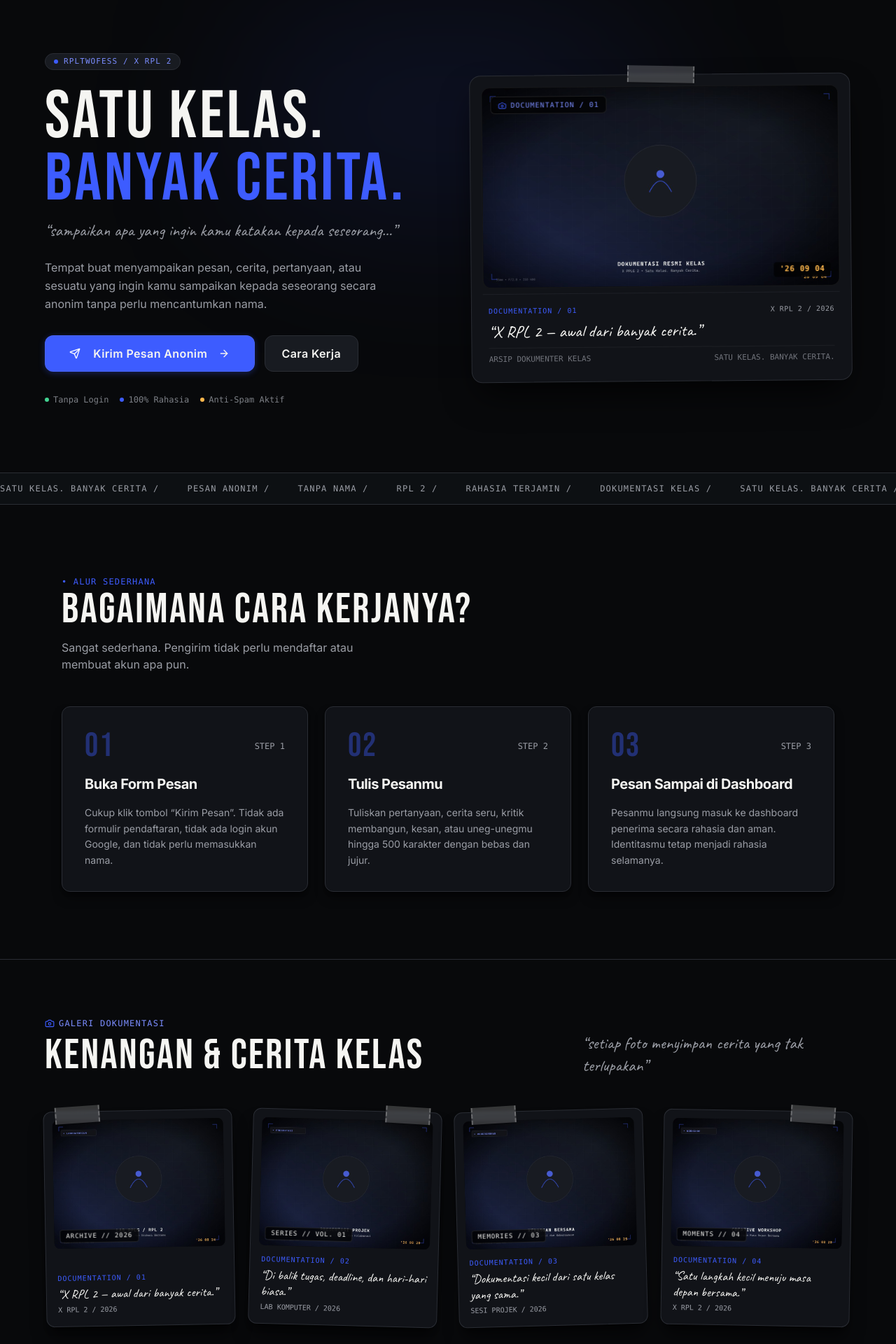
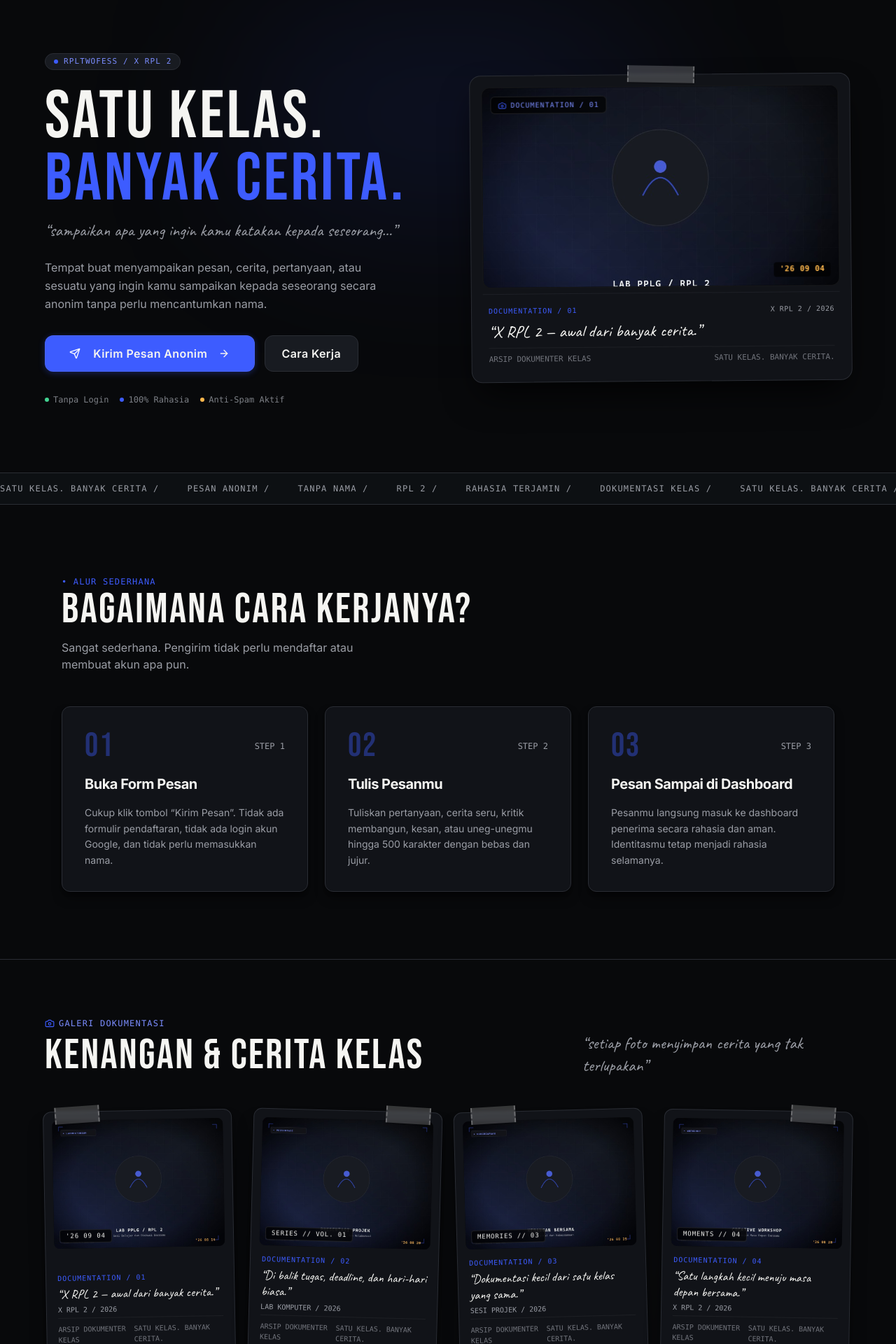
Before and after one commit to levistore/rpl2fess, a Next.js app: page / in a window 1280 px wide. Shown: the part 80-2000 px from the top of the page at 70% size. Built offline with nearby package versions, Linux system fonts and the light colour scheme; no server answers; the database is empty.

Commit message:
feat(documentation): make all documentation elements editable by admin and dynamic on homepage hero and gallery

```diff
--- a/app/page.tsx
+++ b/app/page.tsx
@@ -81,7 +81,7 @@ export default async function HomePage() {
 
           {/* Right Column: Photographic Scrapbook Hero */}
           <div className="lg:col-span-6 lg:pl-4">
-            <HeroComposerPreview />
+            <HeroComposerPreview item={documentationItems[0]} />
           </div>
         </div>
       </section>
@@ -238,6 +238,10 @@ export default async function HomePage() {
                     <span className="text-[10px] font-mono text-[#9A9DA5] block">
                       {doc.meta_text || "X RPL 2 / 2026"}
                     </span>
+                    <div className="pt-2 flex items-center justify-between text-[10px] font-mono text-[#9A9DA5]/70 border-t border-white/5 mt-1">
+                      <span>{doc.footer_text || "ARSIP DOKUMENTER KELAS"}</span>
+                      <span>{doc.tagline_text || "SATU KELAS. BANYAK CERITA."}</span>
+                    </div>
                   </div>
                 </div>
               );
--- a/components/documentation/documentation-form-modal.tsx
+++ b/components/documentation/documentation-form-modal.tsx
@@ -119,6 +119,12 @@ function DocumentationFormContent({
   const [caption, setCaption] = React.useState(itemToEdit?.caption || "");
   const [metaText, setMetaText] = React.useState(itemToEdit?.meta_text || "X RPL 2 / 2026");
   const [overlayText, setOverlayText] = React.useState(itemToEdit?.overlay_text || "");
+  const [footerText, setFooterText] = React.useState(
+    itemToEdit?.footer_text || "ARSIP DOKUMENTER KELAS"
+  );
+  const [taglineText, setTaglineText] = React.useState(
+    itemToEdit?.tagline_text || "SATU KELAS. BANYAK CERITA."
+  );
   const [selectedFile, setSelectedFile] = React.useState<File | null>(null);
   const [previewUrl, setPreviewUrl] = React.useState<string>(itemToEdit?.image_url || "");
   const [fileName, setFileName] = React.useState<string>("");
@@ -301,6 +307,8 @@ function DocumentationFormContent({
           category_label: categoryLabel.trim(),
           meta_text: metaText.trim(),
           overlay_text: overlayText.trim(),
+          footer_text: footerText.trim(),
+          tagline_text: taglineText.trim(),
           storage_path: urlRes.storagePath,
           image_url: urlRes.publicUrl,
         });
@@ -329,6 +337,8 @@ function DocumentationFormContent({
           category_label: categoryLabel.trim(),
           meta_text: metaText.trim(),
           overlay_text: overlayText.trim(),
+          footer_text: footerText.trim(),
+          tagline_text: taglineText.trim(),
         });
 
         setIsSavingDb(false);
@@ -406,6 +416,8 @@ function DocumentationFormContent({
             categoryLabel={categoryLabel}
             metaText={metaText}
             overlayText={overlayText}
+            footerText={footerText}
+            taglineText={taglineText}
             imageUrl={previewUrl}
           />
 
@@ -678,6 +690,45 @@ function DocumentationFormContent({
             </span>
           </div>
 
+          {/* Teks Dokumentasi & Tagline Grid */}
+          <div className="grid grid-cols-1 sm:grid-cols-2 gap-4 pt-1">
+            {/* Teks Dokumentasi */}
+            <div className="space-y-1.5">
+              <label className="text-xs font-mono uppercase tracking-wider text-[#9A9DA5] block">
+                Teks Dokumentasi
+              </label>
+              <Input
+                type="text"
+                value={footerText}
+                onChange={(e) => setFooterText(e.target.value)}
+                placeholder="ARSIP DOKUMENTER KELAS"
+                disabled={isSubmitting}
+                className="font-mono text-xs"
+              />
+              <span className="text-[10px] text-[#555A64] block">
+                Teks footer kiri kartu, misal: ARSIP DOKUMENTER KELAS
+              </span>
+            </div>
+
+            {/* Tagline / Footer */}
+            <div className="space-y-1.5">
+              <label className="text-xs font-mono uppercase tracking-wider text-[#9A9DA5] block">
+                Tagline / Footer
+              </label>
+              <Input
+                type="text"
+                value={taglineText}
+                onChange={(e) => setTaglineText(e.target.value)}
+                placeholder="SATU KELAS. BANYAK CERITA."
+                disabled={isSubmitting}
+                className="font-mono text-xs"
+              />
+              <span className="text-[10px] text-[#555A64] block">
+                Teks tagline kanan kartu, misal: SATU KELAS. BANYAK CERITA.
+              </span>
+            </div>
+          </div>
+
           {/* Actions */}
           <div className="flex items-center justify-between pt-4 border-t border-[#2A2D34]">
             <Button
--- a/components/documentation/documentation-manager.tsx
+++ b/components/documentation/documentation-manager.tsx
@@ -306,6 +306,12 @@ export function DocumentationManager({ initialItems }: DocumentationManagerProps
                     </p>
                   </div>
 
+                  {/* Footer & Tagline metadata */}
+                  <div className="flex items-center justify-between text-[11px] font-mono text-[#9A9DA5]/75 px-1">
+                    <span>{item.footer_text || "ARSIP DOKUMENTER KELAS"}</span>
+                    <span>{item.tagline_text || "SATU KELAS. BANYAK CERITA."}</span>
+                  </div>
+
                   {/* Bottom Controls */}
                   <div className="flex items-center justify-between gap-2 pt-1 flex-wrap">
                     <div className="flex items-center gap-2">
@@ -398,6 +404,8 @@ export function DocumentationManager({ initialItems }: DocumentationManagerProps
               categoryLabel={previewItem.category_label}
               metaText={previewItem.meta_text}
               overlayText={previewItem.overlay_text}
+              footerText={previewItem.footer_text}
+              taglineText={previewItem.tagline_text}
               imageUrl={previewItem.image_url}
             />
             <div className="flex justify-end pt-2 border-t border-[#2A2D34]">
--- a/components/documentation/documentation-preview-card.tsx
+++ b/components/documentation/documentation-preview-card.tsx
@@ -2,6 +2,7 @@
 
 import * as React from "react";
 import Image from "next/image";
+import { Camera } from "lucide-react";
 
 interface DocumentationPreviewCardProps {
   title?: string;
@@ -9,6 +10,8 @@ interface DocumentationPreviewCardProps {
   categoryLabel: string;
   metaText: string;
   overlayText?: string | null;
+  footerText?: string | null;
+  taglineText?: string | null;
   imageUrl: string;
 }
 
@@ -17,16 +20,25 @@ export function DocumentationPreviewCard({
   categoryLabel,
   metaText,
   overlayText,
+  footerText,
+  taglineText,
   imageUrl,
 }: DocumentationPreviewCardProps) {
+  const displayLabel = categoryLabel || "DOCUMENTATION / 01";
+  const displayMeta = metaText || "X RPL 2 / 2026";
+  const displayCaption = caption || "Tulis caption dokumentasi...";
+  const displayOverlay = overlayText || "";
+  const displayFooter = footerText || "ARSIP DOKUMENTER KELAS";
+  const displayTagline = taglineText || "SATU KELAS. BANYAK CERITA.";
+
   return (
-    <div className="w-full max-w-sm mx-auto">
-      <div className="relative rounded-xl bg-[#111318] border border-[#2A2D34] p-3.5 shadow-2xl shadow-black/80 flex flex-col justify-between">
+    <div className="w-full max-w-sm sm:max-w-md mx-auto">
+      <div className="relative rounded-2xl bg-[#111318] border border-[#2A2D34] p-3 sm:p-4 shadow-2xl shadow-black/80 flex flex-col justify-between">
         {/* Tape Accent */}
-        <div className="scrapbook-tape w-16 -top-2.5 left-6 rotate-[-2deg]" />
+        <div className="scrapbook-tape w-20 -top-2.5 left-1/2 -translate-x-1/2 rotate-[-1deg]" />
 
         {/* Photo Container */}
-        <div className="relative aspect-[4/3] w-full rounded-lg overflow-hidden bg-[#08090B] border border-[#2A2D34]/50">
+        <div className="relative aspect-[16/10] sm:aspect-[16/9] w-full rounded-xl overflow-hidden bg-[#08090B] border border-white/5">
           {imageUrl ? (
             <Image
               src={imageUrl}
@@ -34,7 +46,7 @@ export function DocumentationPreviewCard({
               fill
               unoptimized={imageUrl.startsWith("blob:") || imageUrl.startsWith("data:")}
               className="object-cover"
-              sizes="(max-width: 768px) 100vw, 360px"
+              sizes="(max-width: 768px) 100vw, 420px"
             />
           ) : (
             <div className="w-full h-full flex flex-col items-center justify-center text-[#555A64] p-4 text-center">
@@ -42,25 +54,39 @@ export function DocumentationPreviewCard({
             </div>
           )}
 
+          {/* Film Viewfinder Overlay Top Left */}
+          <div className="absolute top-2.5 left-2.5 flex items-center gap-1.5 px-2 py-0.5 rounded-md bg-black/70 backdrop-blur-sm border border-white/10 text-[9px] font-mono tracking-widest text-[#7B8DFF]">
+            <Camera className="w-3 h-3 text-[#3D5CFF]" />
+            <span className="uppercase">{displayLabel}</span>
+          </div>
+
           {/* Overlay Text if specified */}
-          {overlayText && (
-            <div className="absolute bottom-2.5 left-2.5 px-2.5 py-0.5 rounded bg-black/75 backdrop-blur-sm border border-white/10 text-[9px] font-mono tracking-widest text-[#F5F5F2] uppercase shadow-md">
-              {overlayText}
+          {displayOverlay && (
+            <div className="absolute bottom-2.5 right-2.5 px-2 py-0.5 rounded bg-black/75 backdrop-blur-sm border border-white/10 text-[9px] font-mono tracking-wider font-bold text-[#FFB84D] uppercase shadow-md">
+              {displayOverlay}
             </div>
           )}
         </div>
 
-        {/* Editorial Content */}
-        <div className="pt-3.5 pb-1 px-1 space-y-1.5">
-          <span className="text-[10px] font-mono uppercase tracking-widest text-[#3D5CFF] block">
-            {categoryLabel || "DOCUMENTATION"}
-          </span>
-          <p className="font-handwriting text-lg text-[#F5F5F2] leading-snug">
-            &ldquo;{caption || "Tulis caption dokumentasi..."}&rdquo;
+        {/* Polaroid Scrapbook Caption */}
+        <div className="pt-3.5 pb-1 px-1 space-y-1.5 border-t border-[#2A2D34]/50 mt-2">
+          <div className="flex items-center justify-between">
+            <span className="text-[10px] font-mono uppercase tracking-widest text-[#3D5CFF] block">
+              {displayLabel}
+            </span>
+            <span className="text-[10px] font-mono uppercase tracking-wider text-[#9A9DA5] block">
+              {displayMeta}
+            </span>
+          </div>
+
+          <p className="font-handwriting text-xl text-[#F5F5F2] leading-snug">
+            &ldquo;{displayCaption}&rdquo;
           </p>
-          <span className="text-[10px] font-mono text-[#9A9DA5] block">
-            {metaText || "X RPL 2 / 2026"}
-          </span>
+
+          <div className="pt-2 flex items-center justify-between text-[10px] font-mono text-[#9A9DA5]/70 border-t border-white/5">
+            <span>{displayFooter}</span>
+            <span>{displayTagline}</span>
+          </div>
         </div>
       </div>
     </div>
--- a/components/landing/hero-composer-preview.tsx
+++ b/components/landing/hero-composer-preview.tsx
@@ -3,8 +3,21 @@
 import * as React from "react";
 import Image from "next/image";
 import { Camera } from "lucide-react";
+import { DocumentationItem } from "@/types/database";
 
-export function HeroComposerPreview() {
+interface HeroComposerPreviewProps {
+  item?: DocumentationItem | null;
+}
+
+export function HeroComposerPreview({ item }: HeroComposerPreviewProps) {
+  const categoryLabel = item?.category_label || "DOCUMENTATION / 01";
+  const metaText = item?.meta_text || "X RPL 2 / 2026";
+  const caption = item?.caption || "X RPL 2 — awal dari banyak cerita.";
+  const overlayText = item?.overlay_text || "'26 09 04";
+  const footerText = item?.footer_text || "ARSIP DOKUMENTER KELAS";
+  const taglineText = item?.tagline_text || "SATU KELAS. BANYAK CERITA.";
+  const imageUrl = item?.image_url || "/images/class/class-main.jpg";
+
   return (
     <div className="relative w-full max-w-lg mx-auto lg:max-w-none">
       {/* Tape on Top Center */}
@@ -15,10 +28,11 @@ export function HeroComposerPreview() {
         {/* Photo Container */}
         <div className="relative aspect-[16/10] sm:aspect-[16/9] w-full overflow-hidden rounded-xl bg-[#08090B] border border-white/5">
           <Image
-            src="/images/class/class-main.jpg"
-            alt="Dokumentasi Kelas RPL 2"
+            src={imageUrl}
+            alt={caption || "Dokumentasi Kelas RPL 2"}
             fill
             priority
+            unoptimized={imageUrl.startsWith("blob:") || imageUrl.startsWith("data:")}
             className="object-cover transition-transform duration-500 hover:scale-[1.02]"
             sizes="(max-width: 768px) 100vw, 540px"
           />
@@ -26,32 +40,34 @@ export function HeroComposerPreview() {
           {/* Film Viewfinder Overlay */}
           <div className="absolute top-3 left-3 flex items-center gap-1.5 px-2.5 py-1 rounded-md bg-black/70 backdrop-blur-sm border border-white/10 text-[10px] font-mono tracking-widest text-[#7B8DFF]">
             <Camera className="w-3 h-3 text-[#3D5CFF]" />
-            <span>DOCUMENTATION / 01</span>
+            <span className="uppercase">{categoryLabel}</span>
           </div>
 
-          <div className="absolute bottom-3 right-3 px-2 py-0.5 rounded bg-black/70 backdrop-blur-sm text-[11px] font-mono font-bold text-[#FFB84D] tracking-wider">
-            &apos;26 09 04
-          </div>
+          {overlayText && (
+            <div className="absolute bottom-3 right-3 px-2 py-0.5 rounded bg-black/70 backdrop-blur-sm text-[11px] font-mono font-bold text-[#FFB84D] tracking-wider uppercase">
+              {overlayText}
+            </div>
+          )}
         </div>
 
         {/* Polaroid Scrapbook Caption */}
         <div className="pt-4 pb-2 px-2 space-y-1.5 border-t border-[#2A2D34]/50 mt-2">
           <div className="flex items-center justify-between">
             <span className="text-[10px] font-mono uppercase tracking-widest text-[#3D5CFF]">
-              DOCUMENTATION / 01
+              {categoryLabel}
             </span>
             <span className="text-[10px] font-mono uppercase tracking-wider text-[#9A9DA5]">
-              X RPL 2 / 2026
+              {metaText}
             </span>
           </div>
 
           <p className="font-handwriting text-xl sm:text-2xl text-[#F5F5F2] leading-snug">
-            &ldquo;X RPL 2 — awal dari banyak cerita.&rdquo;
+            &ldquo;{caption}&rdquo;
           </p>
 
           <div className="pt-2 flex items-center justify-between text-[11px] font-mono text-[#9A9DA5]/70 border-t border-white/5">
-            <span>ARSIP DOKUMENTER KELAS</span>
-            <span>SATU KELAS. BANYAK CERITA.</span>
+            <span>{footerText}</span>
+            <span>{taglineText}</span>
           </div>
         </div>
       </div>
--- a/lib/actions/documentation.ts
+++ b/lib/actions/documentation.ts
@@ -54,6 +54,8 @@ export interface SaveDocumentationPayload {
   category_label: string;
   meta_text: string;
   overlay_text?: string;
+  footer_text?: string;
+  tagline_text?: string;
   storage_path?: string;
   image_url?: string;
 }
@@ -147,7 +149,9 @@ export async function saveDocumentationDirectAction(
     const category_label = (payload.category_label || "").trim() || "DOCUMENTATION";
     const meta_text = (payload.meta_text || "").trim() || "X RPL 2 / 2026";
     const overlay_text = (payload.overlay_text || "").trim();
-    const title = (payload.title || "").trim() || caption.slice(0, 40);
+    const footer_text = (payload.footer_text || "").trim() || "ARSIP DOKUMENTER KELAS";
+    const tagline_text = (payload.tagline_text || "").trim() || "SATU KELAS. BANYAK CERITA.";
+    const title = (payload.title || "").trim() || footer_text || caption.slice(0, 40);
 
     if (!caption) {
       return { success: false, error: "Caption dokumentasi wajib diisi." };
@@ -176,6 +180,8 @@ export async function saveDocumentationDirectAction(
         category_label,
         meta_text,
         overlay_text: overlay_text || null,
+        footer_text,
+        tagline_text,
         updated_at: new Date().toISOString(),
       };
 
@@ -247,6 +253,8 @@ export async function saveDocumentationDirectAction(
           category_label,
           meta_text,
           overlay_text: overlay_text || null,
+          footer_text,
+          tagline_text,
           image_url: payload.image_url,
           storage_path: payload.storage_path,
           display_order: nextOrder,
@@ -318,7 +326,9 @@ export async function createDocumentationAction(
     const category_label = ((formData.get("category_label") as string) || "").trim() || "DOCUMENTATION";
     const meta_text = ((formData.get("meta_text") as string) || "").trim() || "X RPL 2 / 2026";
     const overlay_text = ((formData.get("overlay_text") as string) || "").trim();
-    const title = ((formData.get("title") as string) || "").trim() || caption.slice(0, 40);
+    const footer_text = ((formData.get("footer_text") as string) || "").trim() || "ARSIP DOKUMENTER KELAS";
+    const tagline_text = ((formData.get("tagline_text") as string) || "").trim() || "SATU KELAS. BANYAK CERITA.";
+    const title = ((formData.get("title") as string) || "").trim() || footer_text || caption.slice(0, 40);
     const file = formData.get("image") as File | null;
 
     if (!caption) {
@@ -376,6 +386,8 @@ export async function createDocumentationAction(
         category_label,
         meta_text,
         overlay_text: overlay_text || null,
+        footer_text,
+        tagline_text,
         image_url: imageUrl,
         storage_path: storagePath,
         display_order: nextOrder,
@@ -440,7 +452,9 @@ export async function updateDocumentationAction(
     const category_label = ((formData.get("category_label") as string) || "").trim() || existing.category_label;
     const meta_text = ((formData.get("meta_text") as string) || "").trim() || existing.meta_text;
     const overlay_text = ((formData.get("overlay_text") as string) || "").trim();
-    const title = ((formData.get("title") as string) || "").trim() || caption.slice(0, 40) || existing.title;
+    const footer_text = ((formData.get("footer_text") as string) || "").trim() || existing.footer_text || "ARSIP DOKUMENTER KELAS";
+    const tagline_text = ((formData.get("tagline_text") as string) || "").trim() || existing.tagline_text || "SATU KELAS. BANYAK CERITA.";
+    const title = ((formData.get("title") as string) || "").trim() || footer_text || caption.slice(0, 40) || existing.title;
     const newFile = formData.get("image") as File | null;
 
     if (!caption) {
@@ -495,6 +509,8 @@ export async function updateDocumentationAction(
         category_label,
         meta_text,
         overlay_text: overlay_text || null,
+        footer_text,
+        tagline_text,
         image_url: updatedImageUrl,
         storage_path: updatedStoragePath,
         updated_at: new Date().toISOString(),
--- a/lib/queries/documentation.ts
+++ b/lib/queries/documentation.ts
@@ -10,7 +10,9 @@ const FALLBACK_DOCUMENTATION: DocumentationItem[] = [
     caption: "X RPL 2 — awal dari banyak cerita.",
     category_label: "DOCUMENTATION / 01",
     meta_text: "X RPL 2 / 2026",
-    overlay_text: "ARCHIVE // 2026",
+    overlay_text: "'26 09 04",
+    footer_text: "ARSIP DOKUMENTER KELAS",
+    tagline_text: "SATU KELAS. BANYAK CERITA.",
     image_url: "/images/class/class-01.jpg",
     storage_path: null,
     display_order: 1,
@@ -25,6 +27,8 @@ const FALLBACK_DOCUMENTATION: DocumentationItem[] = [
     category_label: "DOCUMENTATION / 02",
     meta_text: "LAB KOMPUTER / 2026",
     overlay_text: "SERIES // VOL. 01",
+    footer_text: "ARSIP DOKUMENTER KELAS",
+    tagline_text: "SATU KELAS. BANYAK CERITA.",
     image_url: "/images/class/class-02.jpg",
     storage_path: null,
     display_order: 2,
@@ -39,6 +43,8 @@ const FALLBACK_DOCUMENTATION: DocumentationItem[] = [
     category_label: "DOCUMENTATION / 03",
     meta_text: "SESI PROJEK / 2026",
     overlay_text: "MEMORIES // 03",
+    footer_text: "ARSIP DOKUMENTER KELAS",
+    tagline_text: "SATU KELAS. BANYAK CERITA.",
     image_url: "/images/class/class-03.jpg",
     storage_path: null,
     display_order: 3,
@@ -53,6 +59,8 @@ const FALLBACK_DOCUMENTATION: DocumentationItem[] = [
     category_label: "DOCUMENTATION / 04",
     meta_text: "X RPL 2 / 2026",
     overlay_text: "MOMENTS // 04",
+    footer_text: "ARSIP DOKUMENTER KELAS",
+    tagline_text: "SATU KELAS. BANYAK CERITA.",
     image_url: "/images/class/class-04.jpg",
     storage_path: null,
     display_order: 4,
--- a/types/database.ts
+++ b/types/database.ts
@@ -57,6 +57,8 @@ export interface DocumentationItem {
   category_label: string;
   meta_text: string;
   overlay_text: string | null;
+  footer_text?: string | null;
+  tagline_text?: string | null;
   image_url: string;
   storage_path: string | null;
   display_order: number;
```
